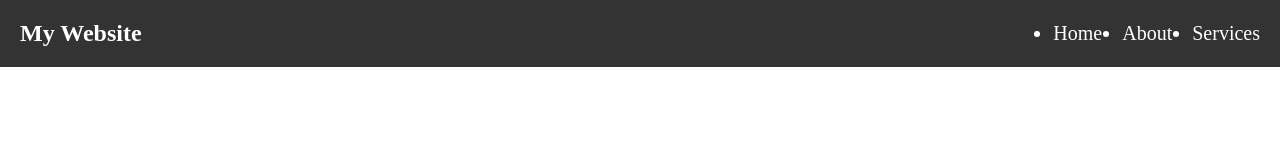
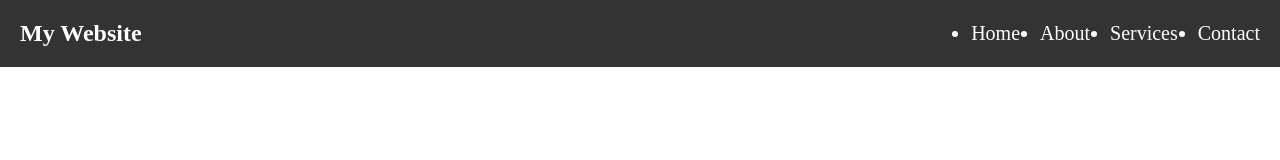
Before and after one commit to Priyanka-Chature/Food-delivery-app, a React (Vite) app in the folder my-app/: page / in a window 1280 px wide. Shown: the top 160 px of the page. Built offline with nearby package versions, Linux system fonts and the light colour scheme.

Commit message:
first-commit

```diff
--- a/my-app/src/components/Navbar.jsx
+++ b/my-app/src/components/Navbar.jsx
@@ -10,6 +10,7 @@ const Navbar = () => {
                 <li><a href="#">Home</a></li>
                 <li><a href="#">About</a></li>
                 <li><a href="#">Services</a></li>
+                <li><a href="#">Contact</a></li>
 
              </ul>
         </nav>
```
